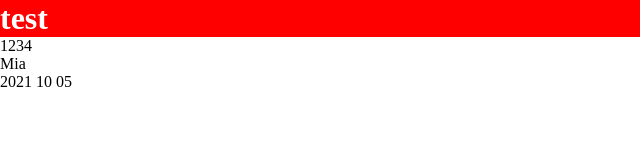
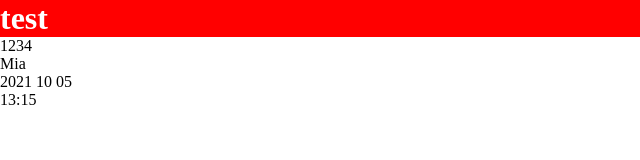
Before and after one commit to sabala36mia/PROJECT, a plain HTML site: page index.html in a window 1280 px wide. Shown: the full height of the page, 0-640 px from the left. Drawn offline with Linux system fonts and the light colour scheme.

Commit message:
新增時間

```diff
--- a/index.html
+++ b/index.html
@@ -14,5 +14,6 @@
     <p>1234</p>
     <p>Mia</p>
     <p>2021 10 05</p>
+    <p>13:15</p>
 </body>
 </html>
```
